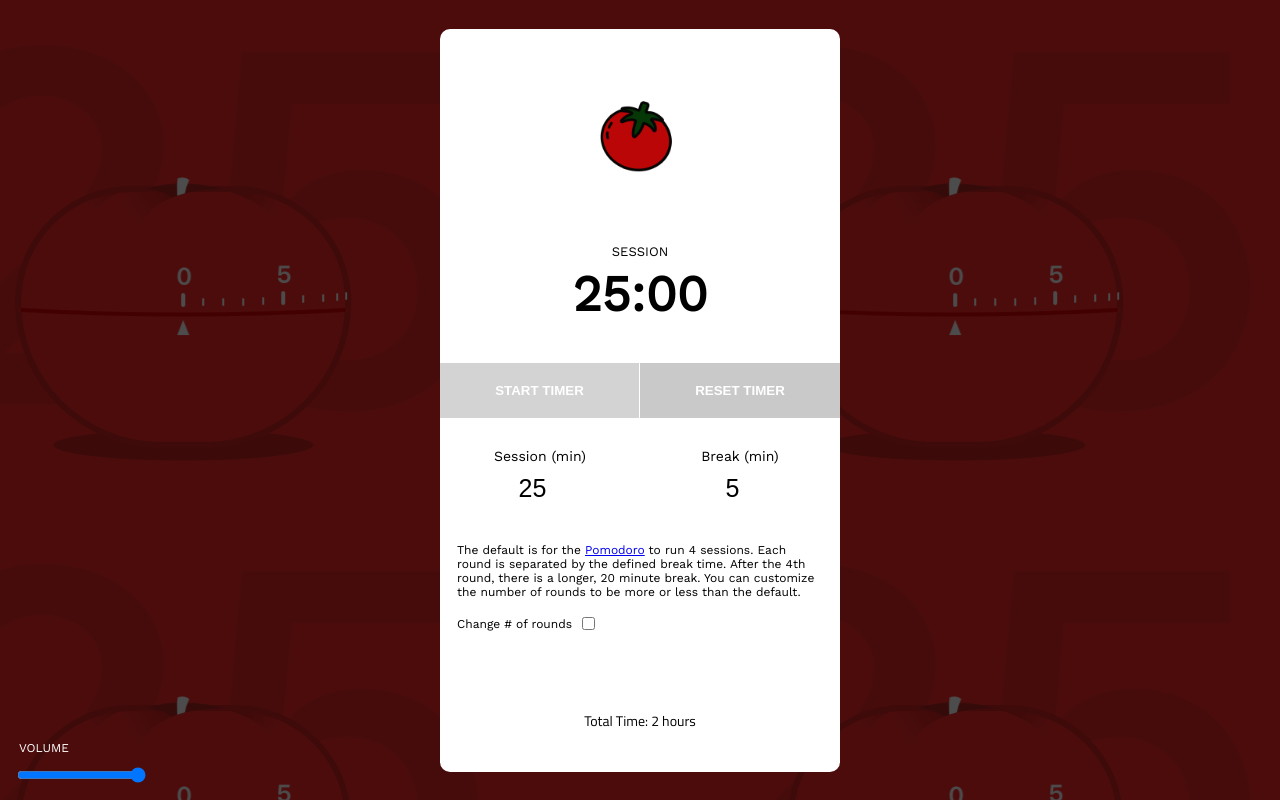
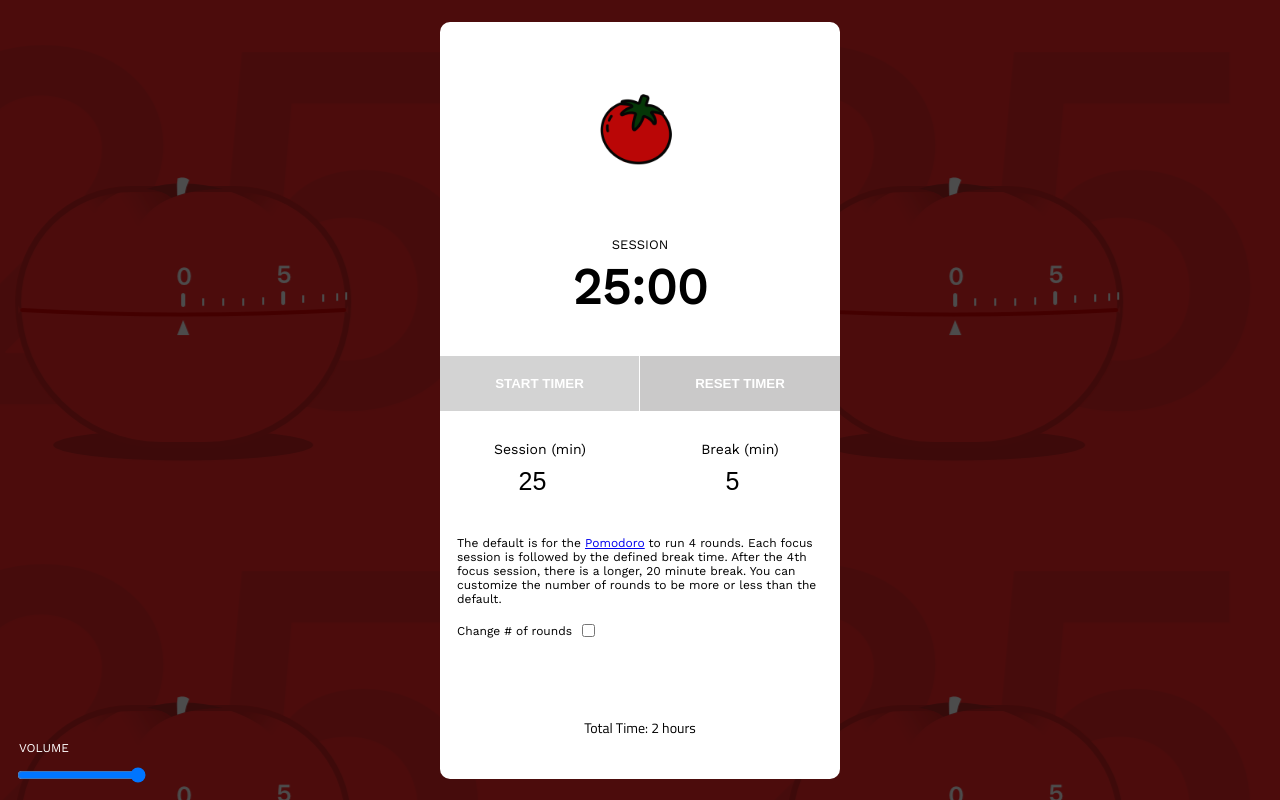
Before and after one commit to adi868/Pomodoro, a React (Create React App) app in the folder pomodoro/: page / in a window 1280 px wide. Built offline with nearby package versions, Linux system fonts and the light colour scheme.

Commit message:
Update App.js

```diff
--- a/pomodoro/src/App.js
+++ b/pomodoro/src/App.js
@@ -84,7 +84,7 @@ function Pomodoro() {
   }, [isSession, roundsNum, roundsCount]);
 
   useEffect(() => {
-    // Check if roundsCount is 5, add one to setCount and set roundsCount to 1
+    // Check if roundsCount is 5, next level up, add one to setCount and set roundsCount to 1
     if (roundsNum < roundsCount) {
       return; //only run the number of times set by input
     }
@@ -269,8 +269,7 @@ function Pomodoro() {
                 >
                   Pomodoro
                 </a>{" "}
-                to run 4 sessions. Each round is separated by the defined break
-                time. After the 4th round, there is a longer, 20 minute break.
+                to run 4 rounds. Each focus session is followed by the defined break time. After the 4th focus session, there is a longer, 20 minute break.
                 You can customize the number of rounds to be more or less than
                 the default.
               </span>
```
